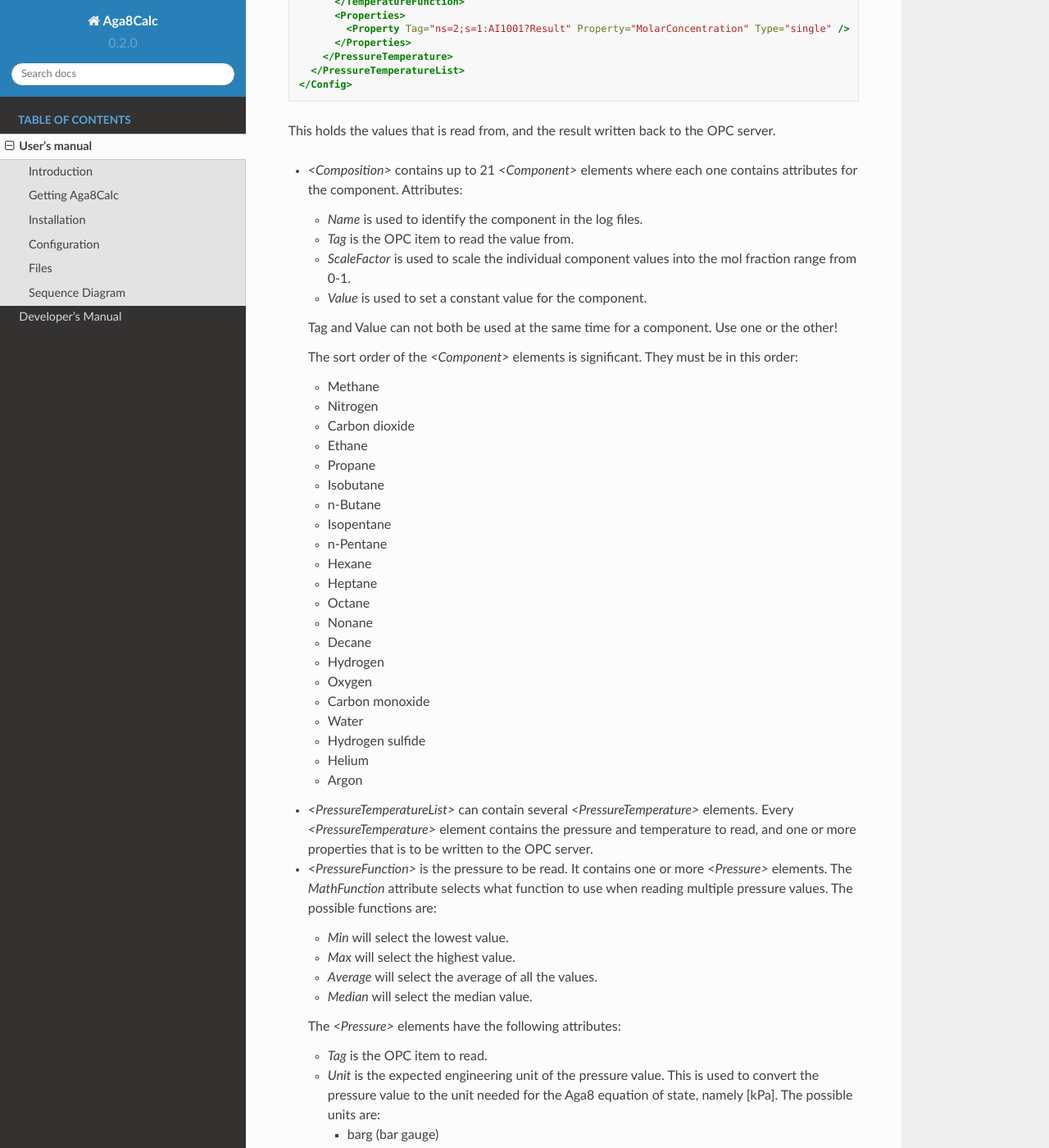
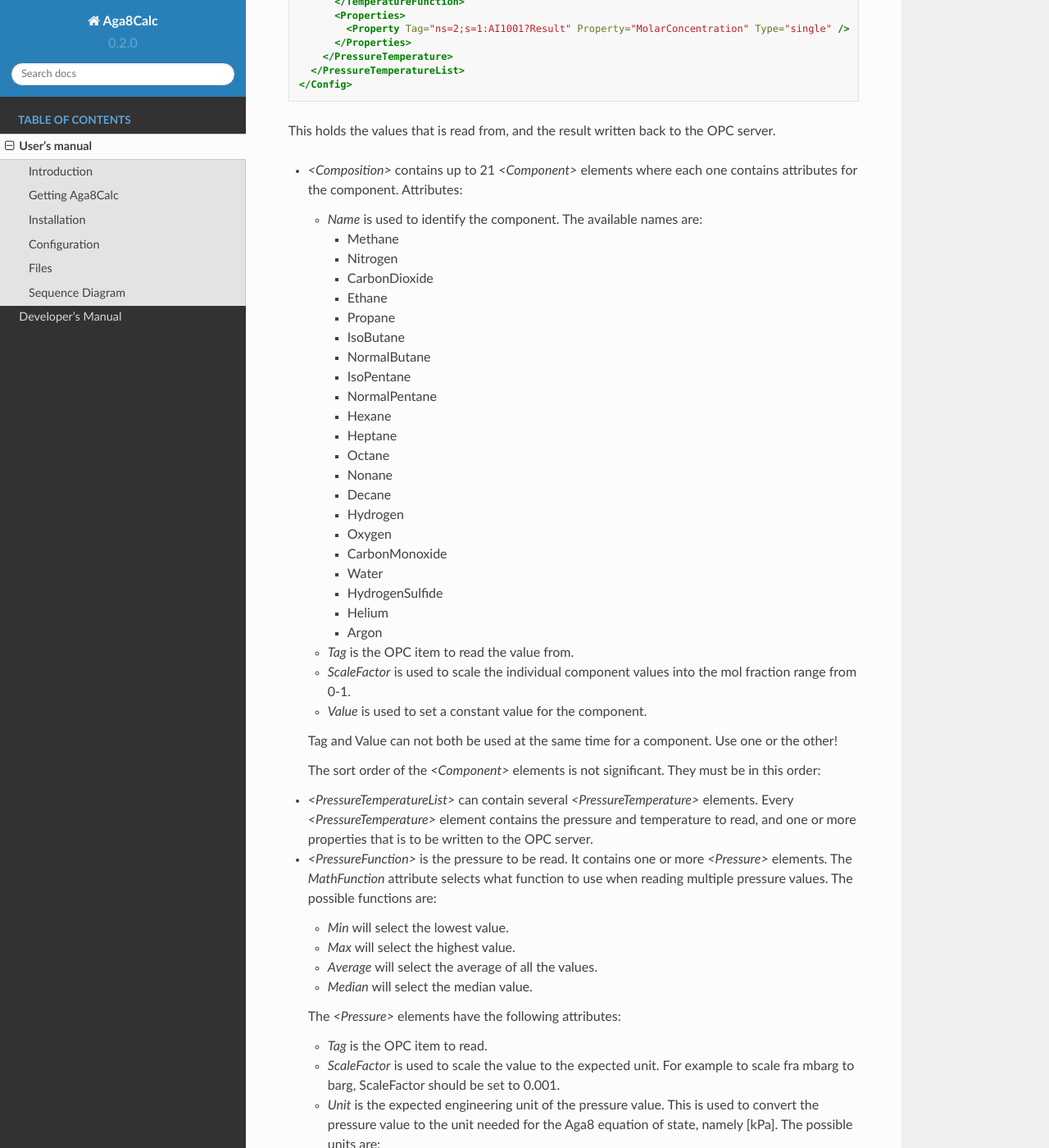
Before and after one commit to equinor/Aga8Calc, a Sphinx documentation site: the page built from docs/usermanual.rst, in a window 1280 px wide and 1400 px high, scrolled down 3770 px. Shown: the whole window at 82% size. Built offline with Sphinx 7.4.7 and the Read the Docs theme 2.0.0, drawn with Linux system fonts in a browser that asks for light colours; some of the changed text lies outside the part shown.

Commit message:
Update docs

```diff
--- a/docs/usermanual.rst
+++ b/docs/usermanual.rst
@@ -177,13 +177,13 @@ Every `<Config>` element is structured like below.
       <Composition>
         <Component Name="Methane" Tag="ns=2;s=1:AI1001?A" ScaleFactor="0.01" />
         <Component Name="Nitrogen" Tag="ns=2;s=1:AI1001?J" ScaleFactor="0.01" />
-        <Component Name="Carbon dioxide" Tag="ns=2;s=1:AI1001?K" ScaleFactor="0.01" />
+        <Component Name="CarbonDioxide" Tag="ns=2;s=1:AI1001?K" ScaleFactor="0.01" />
         <Component Name="Ethane" Tag="ns=2;s=1:AI1001?B" ScaleFactor="0.01" />
         <Component Name="Propane" Tag="ns=2;s=1:AI1001?C" ScaleFactor="0.01" />
-        <Component Name="Isobutane" Tag="ns=2;s=1:AI1001?D" ScaleFactor="0.01" />
-        <Component Name="n-Butane" Tag="ns=2;s=1:AI1001?E" ScaleFactor="0.01" />
-        <Component Name="Isopentane" Tag="ns=2;s=1:AI1001?F" ScaleFactor="0.01" />
-        <Component Name="n-Pentane" Tag="ns=2;s=1:AI1001?G" ScaleFactor="0.01" />
+        <Component Name="IsoButane" Tag="ns=2;s=1:AI1001?D" ScaleFactor="0.01" />
+        <Component Name="NormalButane" Tag="ns=2;s=1:AI1001?E" ScaleFactor="0.01" />
+        <Component Name="IsoPentane" Tag="ns=2;s=1:AI1001?F" ScaleFactor="0.01" />
+        <Component Name="NormalPentane" Tag="ns=2;s=1:AI1001?G" ScaleFactor="0.01" />
         <Component Name="Hexane" Tag="ns=2;s=1:AI1001?I" ScaleFactor="0.01" />
         <Component Name="Heptane" ScaleFactor="1.0" Value="0.0002471" />
       </Composition>
@@ -210,37 +210,39 @@ This holds the values that is read from, and the result written back to the OPC
 -   `<Composition>` contains up to 21 `<Component>` elements where each one contains attributes for the component.
     Attributes:
 
-    - `Name` is used to identify the component in the log files.
+    - `Name` is used to identify the component.
+      The available names are:
+
+      - Methane
+      - Nitrogen
+      - CarbonDioxide
+      - Ethane
+      - Propane
+      - IsoButane
+      - NormalButane
+      - IsoPentane
+      - NormalPentane
+      - Hexane
+      - Heptane
+      - Octane
+      - Nonane
+      - Decane
+      - Hydrogen
+      - Oxygen
+      - CarbonMonoxide
+      - Water
+      - HydrogenSulfide
+      - Helium
+      - Argon
+
     - `Tag` is the OPC item to read the value from.
     - `ScaleFactor` is used to scale the individual component values into the mol fraction range from 0-1.
     - `Value` is used to set a constant value for the component.
 
     Tag and Value can not both be used at the same time for a component. Use one or the other!
 
-    The sort order of the `<Component>` elements is significant.
+    The sort order of the `<Component>` elements is not significant.
     They must be in this order:
-
-    - Methane
-    - Nitrogen
-    - Carbon dioxide
-    - Ethane
-    - Propane
-    - Isobutane
-    - n-Butane
-    - Isopentane
-    - n-Pentane
-    - Hexane
-    - Heptane
-    - Octane
-    - Nonane
-    - Decane
-    - Hydrogen
-    - Oxygen
-    - Carbon monoxide
-    - Water
-    - Hydrogen sulfide
-    - Helium
-    - Argon
 
 -   `<PressureTemperatureList>` can contain several `<PressureTemperature>` elements.
     Every `<PressureTemperature>` element contains the pressure and temperature to read, and one or more properties that is to be written to the OPC server.
@@ -258,6 +260,8 @@ This holds the values that is read from, and the result written back to the OPC
     The `<Pressure>` elements have the following attributes:
 
     - `Tag` is the OPC item to read.
+    - `ScaleFactor` is used to scale the value to the expected unit.
+      For example to scale fra mbarg to barg, ScaleFactor should be set to 0.001.
     - `Unit` is the expected engineering unit of the pressure value.
       This is used to convert the pressure value to the unit needed for the Aga8 equation of state, namely [kPa].
       The possible units are:
@@ -324,13 +328,13 @@ A complete configuration file could look like this.
           <Composition>
             <Component Name="Methane" Tag="ns=2;s=1:AI1001?A" ScaleFactor="0.01" />
             <Component Name="Nitrogen" Tag="ns=2;s=1:AI1001?J" ScaleFactor="0.01" />
-            <Component Name="Carbon dioxide" Tag="ns=2;s=1:AI1001?K" ScaleFactor="0.01" />
+            <Component Name="CarbonDioxide" Tag="ns=2;s=1:AI1001?K" ScaleFactor="0.01" />
             <Component Name="Ethane" Tag="ns=2;s=1:AI1001?B" ScaleFactor="0.01" />
             <Component Name="Propane" Tag="ns=2;s=1:AI1001?C" ScaleFactor="0.01" />
-            <Component Name="Isobutane" Tag="ns=2;s=1:AI1001?D" ScaleFactor="0.01" />
-            <Component Name="n-Butane" Tag="ns=2;s=1:AI1001?E" ScaleFactor="0.01" />
-            <Component Name="Isopentane" Tag="ns=2;s=1:AI1001?F" ScaleFactor="0.01" />
-            <Component Name="n-Pentane" Tag="ns=2;s=1:AI1001?G" ScaleFactor="0.01" />
+            <Component Name="IsoButane" Tag="ns=2;s=1:AI1001?D" ScaleFactor="0.01" />
+            <Component Name="NormalButane" Tag="ns=2;s=1:AI1001?E" ScaleFactor="0.01" />
+            <Component Name="IsoPentane" Tag="ns=2;s=1:AI1001?F" ScaleFactor="0.01" />
+            <Component Name="NormalPentane" Tag="ns=2;s=1:AI1001?G" ScaleFactor="0.01" />
             <Component Name="Hexane" Tag="ns=2;s=1:AI1001?I" ScaleFactor="0.01" />
             <Component Name="Heptane" ScaleFactor="1.0" Value="0.0002471" />
           </Composition>
```
